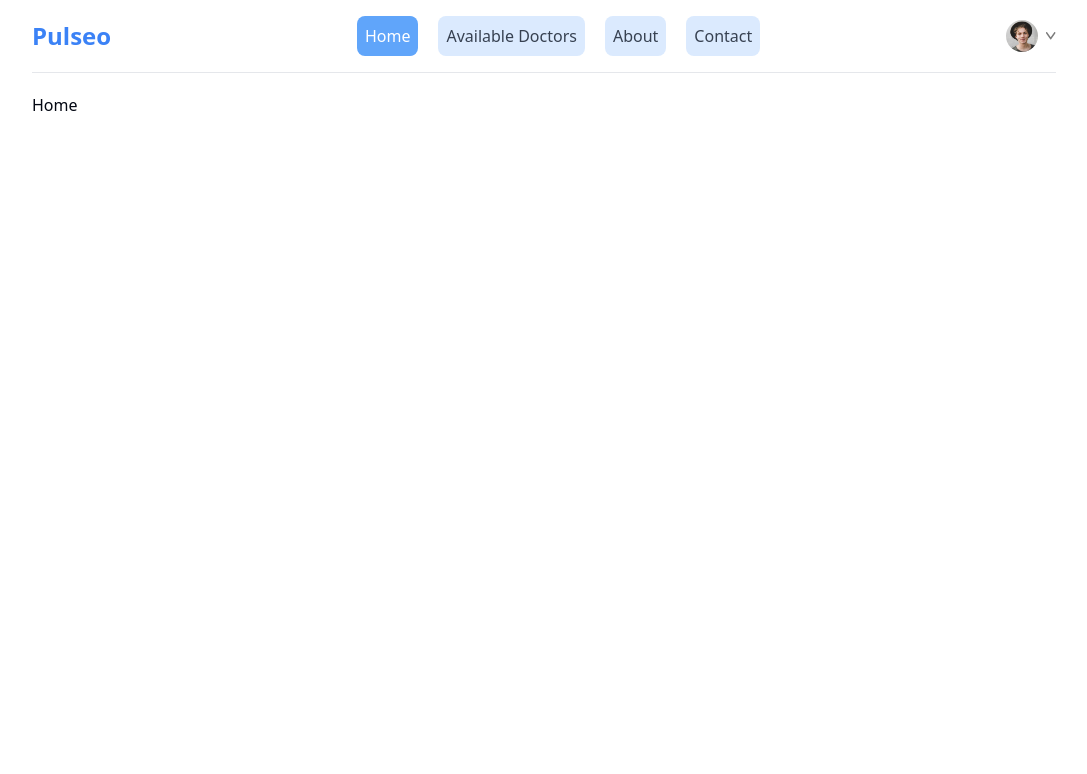
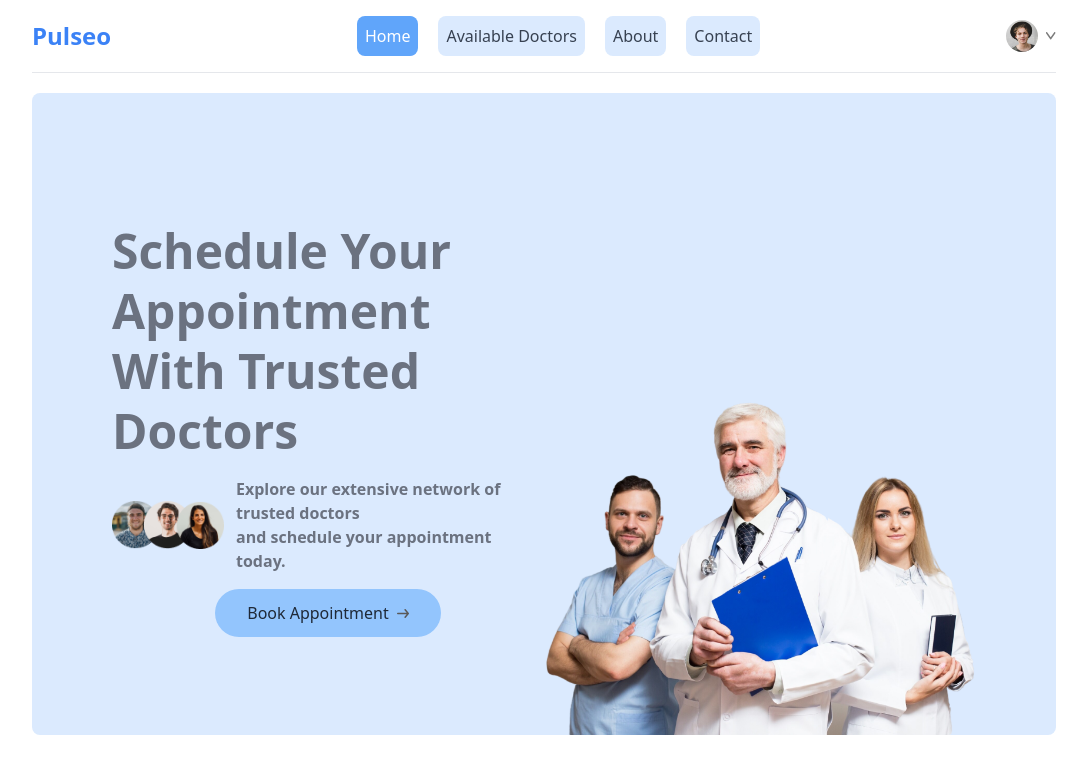
Before and after one commit to usama387/mern-hcf, a React (Vite) app: page / in a window 1280 px wide. Shown: the top 774 px of the page, without its empty margins (96-1183 px from the left). Built offline with nearby package versions, Linux system fonts and the light colour scheme.

Commit message:
Header component child of HomePage initial design integrated

```diff
--- /dev/null
+++ b/src/CustomComponents/Header.jsx
@@ -0,0 +1,41 @@
+import { assets } from "@/assets/assets";
+
+// child of HomePage
+const Header = () => {
+  return (
+    <div className="flex flex-col md:flex-row flex-wrap bg-blue-100 rounded-lg px-6 md:px-10 lg:px-20">
+      {/* LEFT SIDE WITH TEXTS */}
+      <div className="md:w-1/2 flex flex-col items-center justify-center gap-4 py-10 m-auto md:py-[10vw] md:mb-[-30px]">
+        <p className="text-3xl md:text-4xl lg:text-5xl text-gray-500 font-semibold leading-tight md:leading-tight lg:leading-tight">
+          Schedule Your Appointment <br />
+          With Trusted Doctors
+        </p>
+        <div className="flex flex-col md:flex-row items-center gap-3 text-gray-500 text-base font-semibold">
+          <img src={assets.group_profiles} className="w-28 " />
+          <p>
+            Explore our extensive network of trusted doctors{" "}
+            <br className="hidden sm:block" /> and schedule your appointment
+            today.
+          </p>
+        </div>
+        <a
+          href="#specialty"
+          className="flex items-center gap-2 bg-blue-300 px-8 py-3 rounded-full text-gray-800 m-auto md:m-0 hover:scale-105 transition-all duration-300"
+        >
+          Book Appointment <img src={assets.arrow_icon} alt="" className="w-3"/>
+        </a>
+      </div>
+
+      {/* RIGHT SIDE */}
+      <div className="md:w-1/2 relative ">
+        <img
+          src={assets.header_img}
+          alt=""
+          className="w-full md:absolute bottom-0 h-auto rounded-lg "
+        />
+      </div>
+    </div>
+  );
+};
+
+export default Header;
--- a/src/pages/Home.jsx
+++ b/src/pages/Home.jsx
@@ -1,6 +1,9 @@
+import Header from "@/CustomComponents/Header";
 
 const Home = () => {
-  return <div>Home</div>;
+  return <div>
+    <Header />
+  </div>;
 };
 
 export default Home;
```
